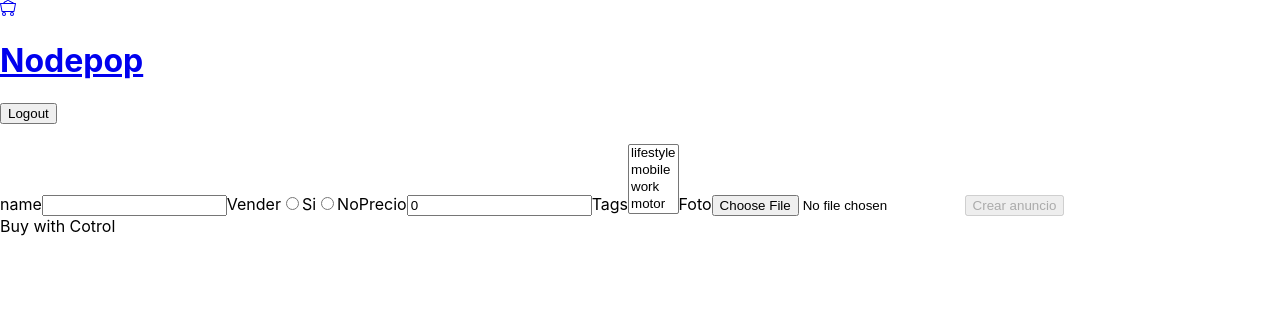
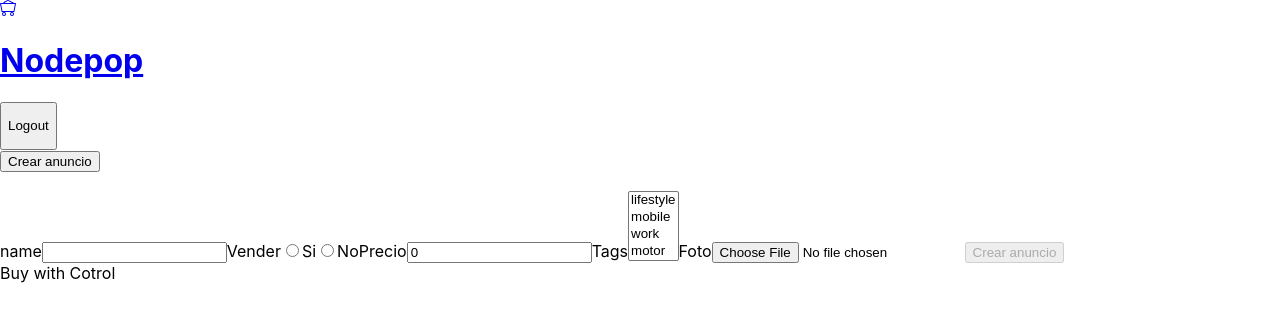
Before and after one commit to PabloRuizPolo/PracticaReact, a React (Create React App) app in the folder nodepop/: page /adverts/newAdd in a window 1280 px wide. Shown: the top 322 px of the page. Built offline with nearby package versions, Linux system fonts and the light colour scheme.

Commit message:
Creo la lógica de confirmar antes de borrar add o logout

```diff
--- /dev/null
+++ b/nodepop/src/components/ConfirmButton.js
@@ -0,0 +1,3 @@
+export default function ConfirmButton({ children, onclick }) {
+  return <button onClick={onclick}>{children}</button>;
+}
--- /dev/null
+++ b/nodepop/src/components/ConfirmLogic.js
@@ -0,0 +1,9 @@
+export default function ConfirmLogic({ children, onAtrasClick }) {
+  return (
+    <div>
+      <p>¿Estás seguro?</p>
+      {children}
+      <button onClick={() => onAtrasClick()}>Atras</button>
+    </div>
+  );
+}
--- a/nodepop/src/components/Layout.js
+++ b/nodepop/src/components/Layout.js
@@ -1,3 +1,4 @@
+import { Link } from "react-router-dom";
 import Footer from "./Footer";
 import Header from "./header";
 
@@ -6,6 +7,9 @@ export default function Layout({ tittle, children }) {
     <div>
       <Header />
       <main>
+        <Link to={"/adverts/newAdd"}>
+          <button>Crear anuncio</button>
+        </Link>
         <h2>{tittle}</h2>
         {children}
       </main>
--- a/nodepop/src/components/header.js
+++ b/nodepop/src/components/header.js
@@ -1,15 +1,34 @@
 import { Link } from "react-router-dom";
 import { ReactComponent as Icon } from "../assets/logo.svg";
 import LogBotton from "./LogBotton";
+import { useState } from "react";
+import ConfirmButton from "./ConfirmButton";
+import ConfirmLogic from "./ConfirmLogic";
 
 export default function Header() {
+  const [confirm, setConfirm] = useState(false);
+
+  const onclick = () => {
+    setConfirm(true);
+  };
+
   return (
+    <div>
+      {confirm ? (
+        <ConfirmLogic onAtrasClick={() => setConfirm(false)}>
+          <LogBotton />
+        </ConfirmLogic>
+      ) : (
         <header>
           <Link to={"/"}>
             <Icon />
             <h1>Nodepop</h1>
           </Link>
-      <LogBotton />
+          <ConfirmButton onclick={onclick}>
+            <p>Logout</p>
+          </ConfirmButton>
         </header>
+      )}
+    </div>
   );
 }
--- a/nodepop/src/pages/adverts/advertPage.js
+++ b/nodepop/src/pages/adverts/advertPage.js
@@ -4,10 +4,17 @@ import { getAdd } from "./service";
 import Add from "./components/add";
 import DeleteAdd from "./components/DeleteBotton";
 import LoadingMessage from "../../components/LoadingMessage";
+import ConfirmButton from "../../components/ConfirmButton";
+import ConfirmLogic from "../../components/ConfirmLogic";
 
 export default function AdvertPage() {
   const [add, setAdd] = useState(null);
+  const [confirm, setConfirm] = useState(false);
   const params = useParams();
+
+  const onclick = () => {
+    setConfirm(true);
+  };
 
   useEffect(() => {
     async function getAddToRender() {
@@ -19,10 +26,16 @@ export default function AdvertPage() {
 
   return (
     <div>
-      {add ? (
+      {confirm ? (
+        <ConfirmLogic onAtrasClick={() => setConfirm(false)}>
+          <DeleteAdd {...add} />
+        </ConfirmLogic>
+      ) : add ? (
         <div>
           <Add {...add} />
-          <DeleteAdd {...add} />
+          <ConfirmButton onclick={onclick}>
+            <p>Borrar</p>
+          </ConfirmButton>
         </div>
       ) : (
         <LoadingMessage>
--- a/nodepop/src/pages/adverts/components/DeleteBotton.js
+++ b/nodepop/src/pages/adverts/components/DeleteBotton.js
@@ -1,5 +1,6 @@
 import { useNavigate } from "react-router-dom";
 import { deleteAdd } from "../service";
+import { useState } from "react";
 
 export default function DeleteAdd({ id }) {
   const go = useNavigate();
```
Lines whose indentation alone changed are shown as unchanged.
